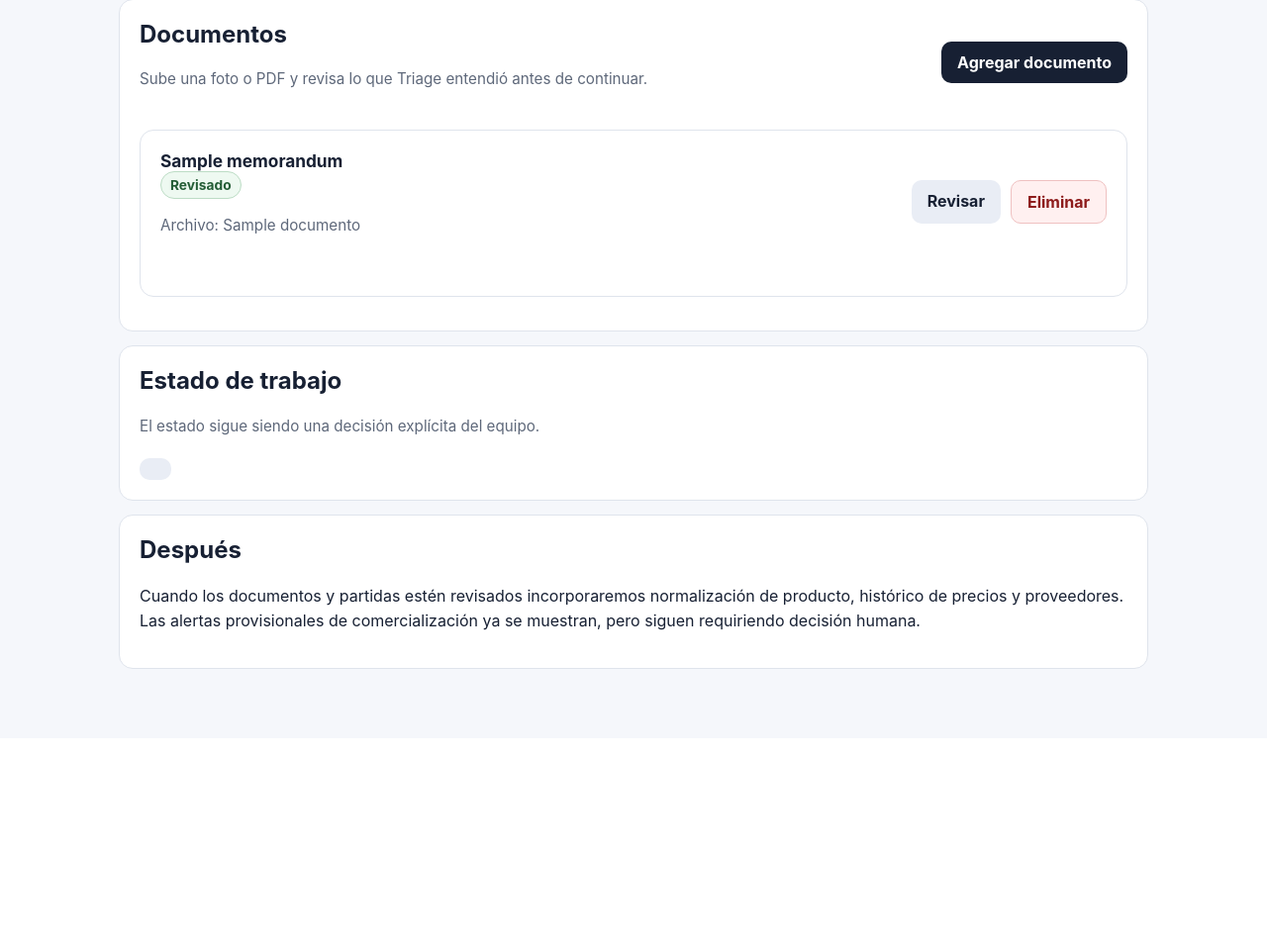
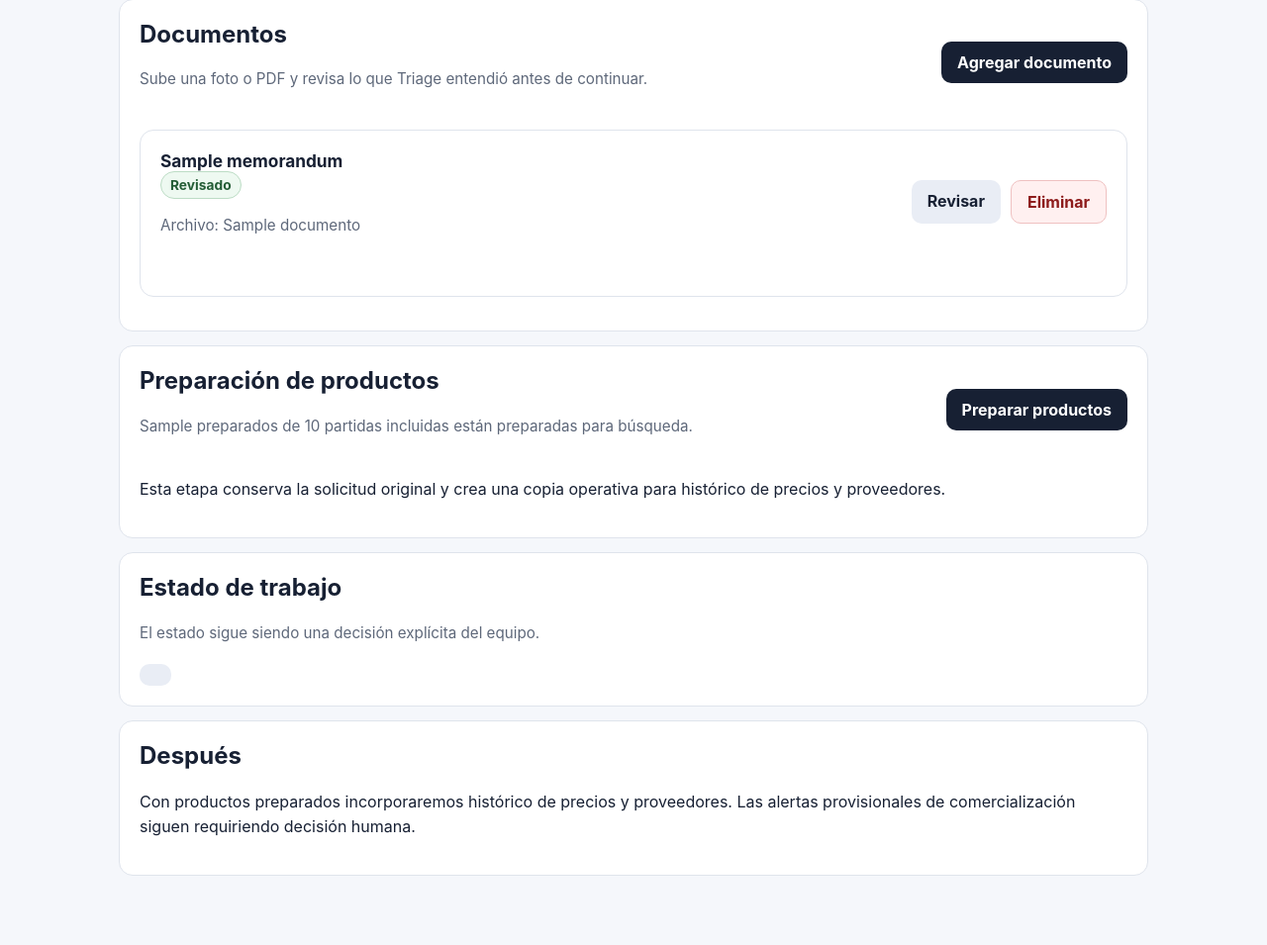
Before and after one commit to veracruzanisima-ti/sistema-triage-v2, a FastAPI app: template src/triage/templates/cotizaciones/detalle.html in a window 1280 px wide. Shown: the part 515-1470 px from the top of the page at 99% size. Before the commit the page ends 1191 px from the top, so only its background shows below. Run offline with FastAPI, Linux system fonts and the light colour scheme; the template is opened without the code that fills it: most values are stand-ins (such as "Sample title", 1, 10 or a date in 2020); parts of the project's set-up code (start-up, migrations or seed data) failed here and were passed over.

Commit message:
feat: enlazar preparación de productos desde cotización

```diff
--- a/src/triage/templates/cotizaciones/detalle.html
+++ b/src/triage/templates/cotizaciones/detalle.html
@@ -91,6 +91,23 @@
 </section>
 
 <section class="tarjeta">
+  <div class="barra">
+    <div>
+      <h2>Preparación de productos</h2>
+      {% if resumen_normalizacion.total %}
+        <p class="ayuda">{{ resumen_normalizacion.preparados }} de {{ resumen_normalizacion.total }} partidas incluidas están preparadas para búsqueda.</p>
+      {% else %}
+        <p class="ayuda">Primero revisa un documento y deja incluida al menos una partida.</p>
+      {% endif %}
+    </div>
+    {% if resumen_normalizacion.total %}
+      <a class="boton" href="/cotizaciones/{{ cotizacion.id }}/normalizacion">Preparar productos</a>
+    {% endif %}
+  </div>
+  <p>Esta etapa conserva la solicitud original y crea una copia operativa para histórico de precios y proveedores.</p>
+</section>
+
+<section class="tarjeta">
   <h2>Estado de trabajo</h2>
   <p class="ayuda">El estado sigue siendo una decisión explícita del equipo.</p>
   <div class="grupo-botones">
@@ -108,6 +125,6 @@
 
 <section class="tarjeta">
   <h2>Después</h2>
-  <p>Cuando los documentos y partidas estén revisados incorporaremos normalización de producto, histórico de precios y proveedores. Las alertas provisionales de comercialización ya se muestran, pero siguen requiriendo decisión humana.</p>
+  <p>Con productos preparados incorporaremos histórico de precios y proveedores. Las alertas provisionales de comercialización siguen requiriendo decisión humana.</p>
 </section>
 {% endblock %}
```
